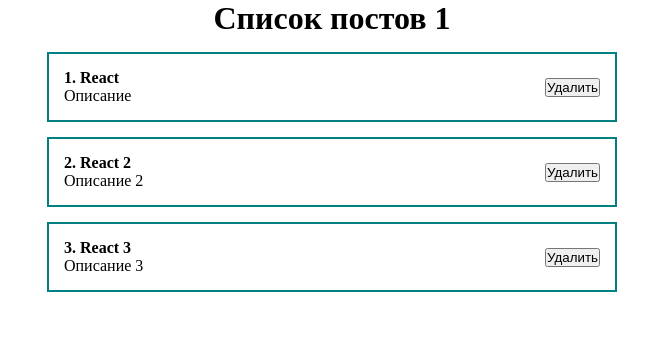
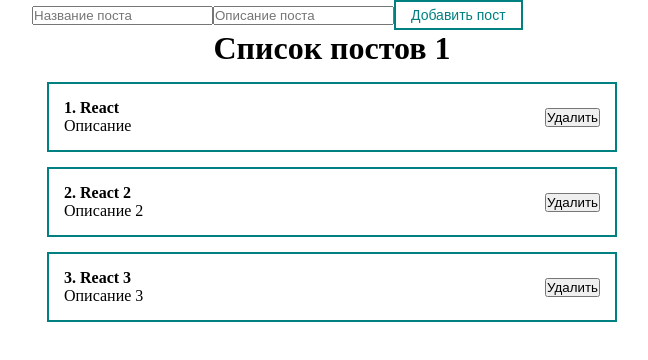
Before and after one commit to wizzzout/react-fundamental, a React (Vite) app: page / in a window 1280 px wide. Shown: the top 360 px of the page, without its empty margins (308-956 px from the left). Built offline with nearby package versions, Linux system fonts and the light colour scheme.

Commit message:
Реализовал UI компонент, добавил css module, в компоненте воспользовался props.children чтобы вывести дочерние элементы (текст кнопки)

```diff
--- a/src/App.jsx
+++ b/src/App.jsx
@@ -1,6 +1,7 @@
 import { useState } from 'react'
 import './App.css'
 import PostList from './components/PostList'
+import CustomButton from './components/UI/button/CustomButton'
 
 function App() {
 	const [posts, setPost] = useState([
@@ -11,6 +12,11 @@ function App() {
 
 	return (
 		<div className='App'>
+			<from>
+				<input type='text' placeholder='Название поста' />
+				<input type='text' placeholder='Описание поста' />
+				<CustomButton>Добавить пост</CustomButton>
+			</from>
 			<PostList posts={posts} title='Список постов 1' />
 		</div>
 	)
--- /dev/null
+++ b/src/components/UI/button/CustomButton.jsx
@@ -0,0 +1,5 @@
+import classes from './CustomButton.module.css'
+
+export default function CustomButton(props) {
+	return <button className={classes.CustomButton}>{props.children}</button>
+}
--- /dev/null
+++ b/src/components/UI/button/CustomButton.module.css
@@ -0,0 +1,8 @@
+.CustomButton {
+	padding: 5px 15px;
+	color: teal;
+	font-size: 14px;
+	background: transparent;
+	border: 2px solid teal;
+	cursor: pointer;
+}
```
